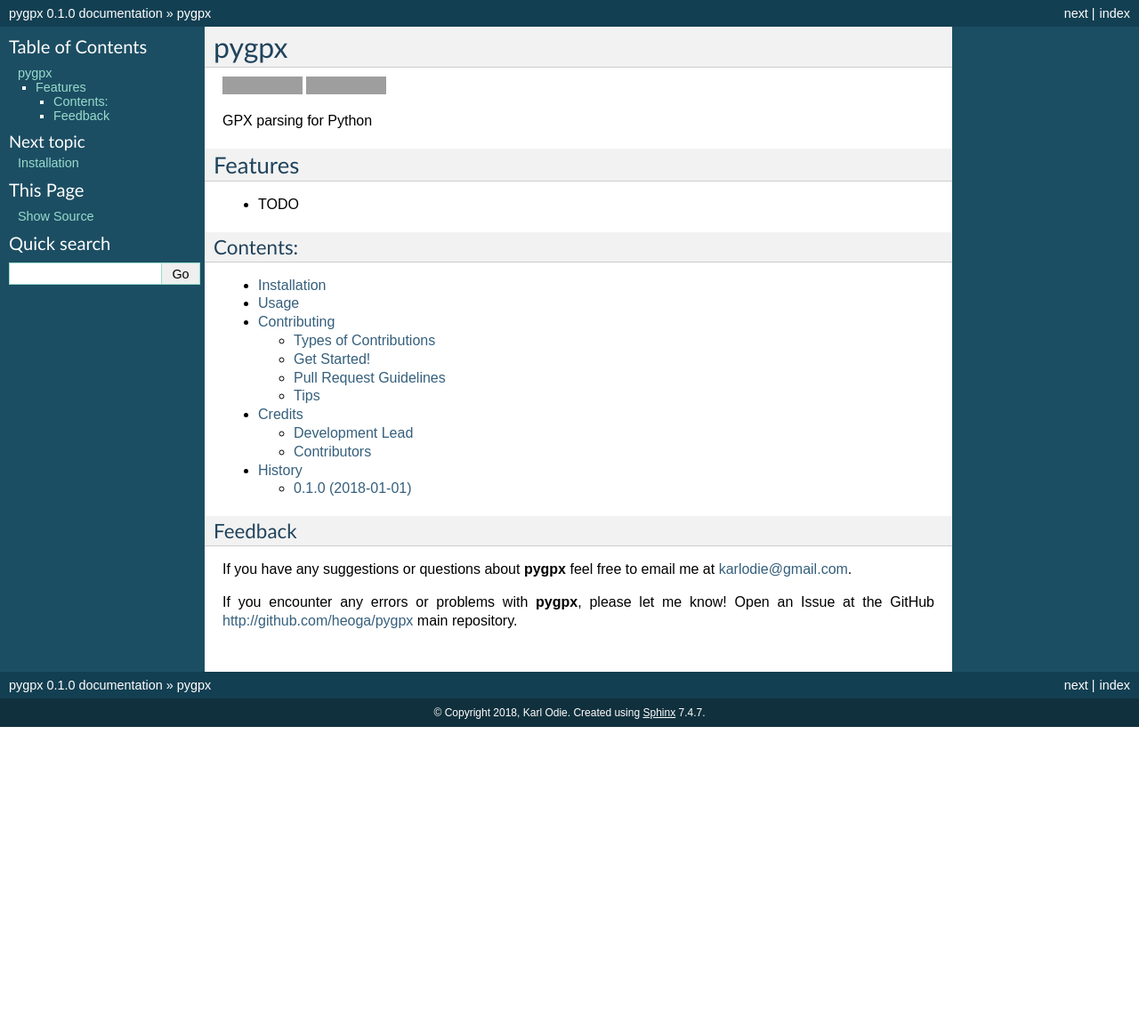
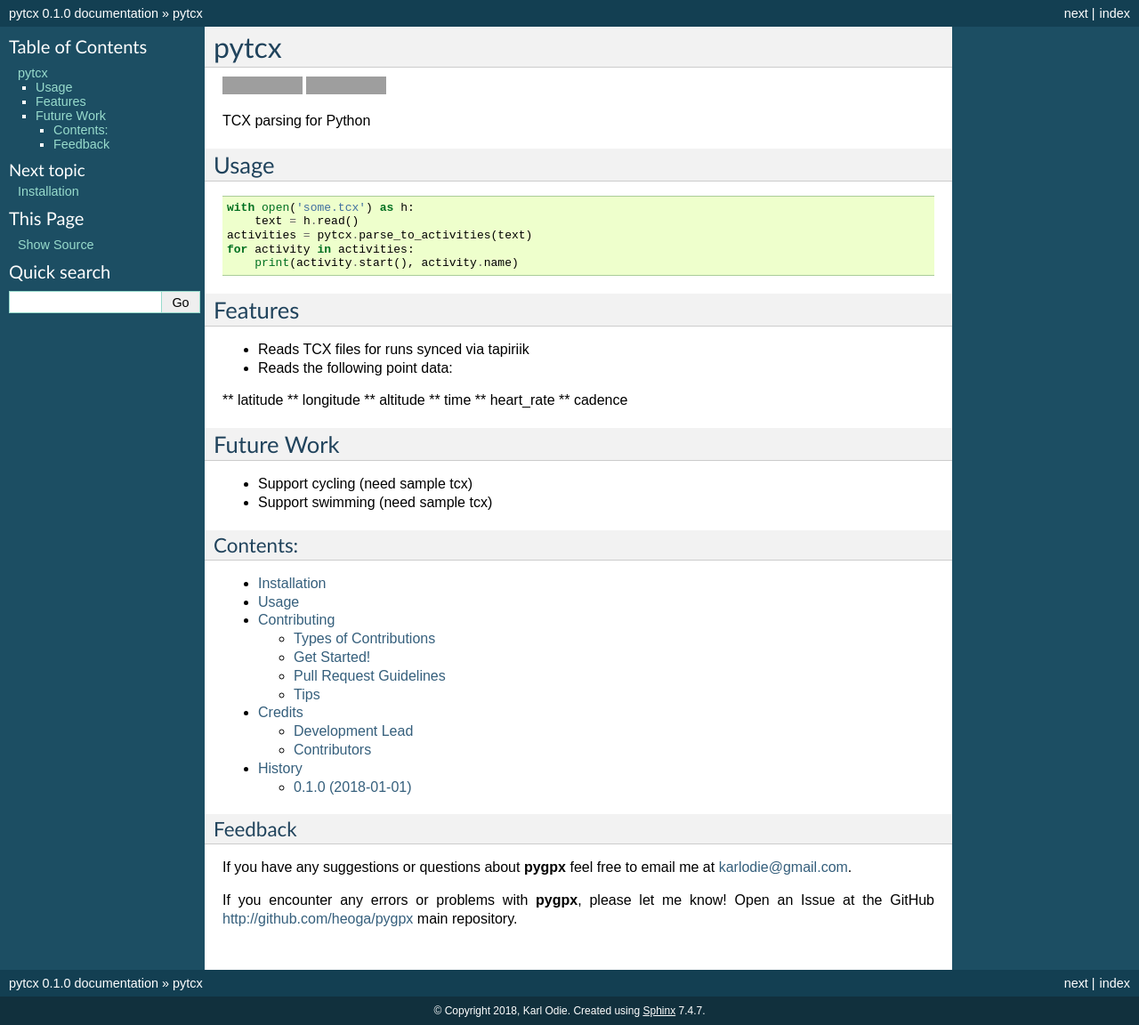
Before and after one commit to karl-odie/pytcx, a Sphinx documentation site: the page built from docs/index.rst, in a window 1280 px wide. Shown: the whole page at 89% size. Built offline with Sphinx 7.4.7, drawn with Linux system fonts in a browser that asks for light colours; before the commit the page ends 900 px from its top, so only the background shows below that; grey boxes are pictures that could not be loaded.

Commit message:
Initial pytcx

```diff
--- a/README.rst
+++ b/README.rst
@@ -1,17 +1,41 @@
 =============================
-pygpx
+pytcx
 =============================
 
-.. image:: https://badge.fury.io/py/pygpx.png
-    :target: http://badge.fury.io/py/pygpx
+.. image:: https://badge.fury.io/py/pytcx.png
+    :target: http://badge.fury.io/py/pytcx
 
-.. image:: https://travis-ci.org/heoga/pygpx.png?branch=master
-    :target: https://travis-ci.org/heoga/pygpx
+.. image:: https://travis-ci.org/heoga/pytcx.png?branch=master
+    :target: https://travis-ci.org/heoga/pytcx
 
-GPX parsing for Python
+TCX parsing for Python
+
+Usage
+-----
+
+.. code-block:: python
+
+    with open('some.tcx') as h:
+        text = h.read()
+    activities = pytcx.parse_to_activities(text)
+    for activity in activities:
+        print(activity.start(), activity.name)
 
 
 Features
 --------
 
-* TODO
+* Reads TCX files for runs synced via tapiriik
+* Reads the following point data:
+** latitude
+** longitude
+** altitude
+** time
+** heart_rate
+** cadence
+
+Future Work
+-----------
+
+* Support cycling (need sample tcx)
+* Support swimming (need sample tcx)
--- a/docs/conf.py
+++ b/docs/conf.py
@@ -11,7 +11,8 @@
 # All configuration values have a default; values that are commented out
 # serve to show the default.
 
-import sys, os
+import os
+import sys
 
 # If extensions (or modules to document with autodoc) are in another directory,
 # add these directories to sys.path here. If the directory is relative to the
@@ -22,7 +23,7 @@
 parent = os.path.dirname(cwd)
 sys.path.insert(0, parent)
 
-import pygpx
+import pytcx
 
 # -- General configuration -----------------------------------------------------
 
@@ -46,7 +47,7 @@
 master_doc = 'index'
 
 # General information about the project.
-project = u'pygpx'
+project = u'pytcx'
 copyright = u'2018, Karl Odie'
 
 # The version info for the project you're documenting, acts as replacement for
@@ -54,9 +55,9 @@
 # built documents.
 #
 # The short X.Y version.
-version = pygpx.__version__
+version = pytcx.__version__
 # The full version, including alpha/beta/rc tags.
-release = pygpx.__version__
+release = pytcx.__version__
 
 # The language for content autogenerated by Sphinx. Refer to documentation
 # for a list of supported languages.
@@ -192,7 +193,7 @@
 # Grouping the document tree into LaTeX files. List of tuples
 # (source start file, target name, title, author, documentclass [howto/manual]).
 latex_documents = [
-  ('index', 'pygpx.tex', u'pygpx Documentation',
+  ('index', 'pytcx.tex', u'pytcx Documentation',
    u'Karl Odie', 'manual'),
 ]
 
@@ -222,7 +223,7 @@
 # One entry per manual page. List of tuples
 # (source start file, name, description, authors, manual section).
 man_pages = [
-    ('index', 'pygpx', u'pygpx Documentation',
+    ('index', 'pytcx', u'pytcx Documentation',
      [u'Karl Odie'], 1)
 ]
 
@@ -236,8 +237,8 @@
 # (source start file, target name, title, author,
 #  dir menu entry, description, category)
 texinfo_documents = [
-  ('index', 'pygpx', u'pygpx Documentation',
-   u'Karl Odie', 'pygpx', 'One line description of project.',
+  ('index', 'pytcx', u'pytcx Documentation',
+   u'Karl Odie', 'pytcx', 'One line description of project.',
    'Miscellaneous'),
 ]
 
--- a/pygpx/__init__.py
+++ /dev/null
@@ -1,3 +0,0 @@
-__author__ = 'Karl Odie'
-__email__ = 'karlodie@gmail.com'
-__version__ = '0.1.0'
--- a/requirements.txt
+++ b/requirements.txt
@@ -1 +1,2 @@
 wheel>=0.22
+xmltodict
```
Also changed, not shown: CONTRIBUTING.rst (+11 -11 lines), pytcx.py (added, +73 -0 lines), setup.py (+6 -8 lines), .travis.yml, 7 other files.
